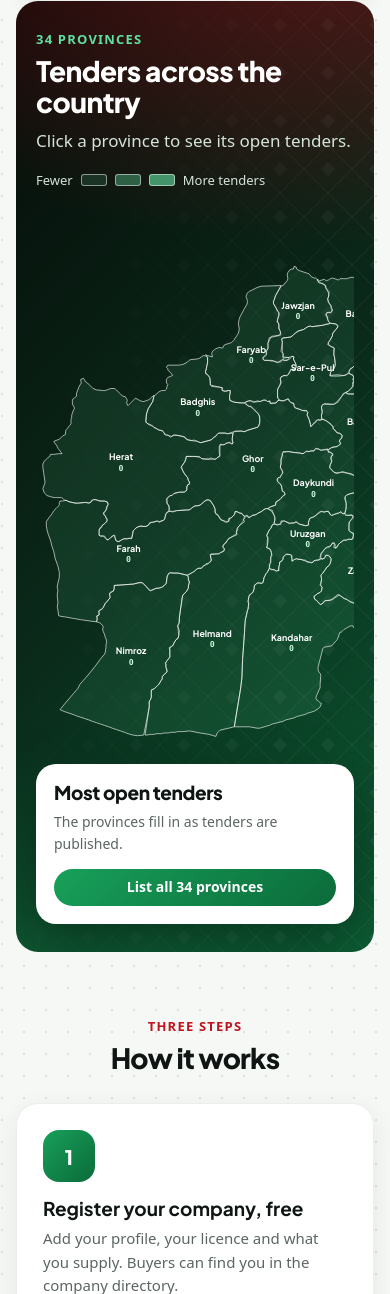
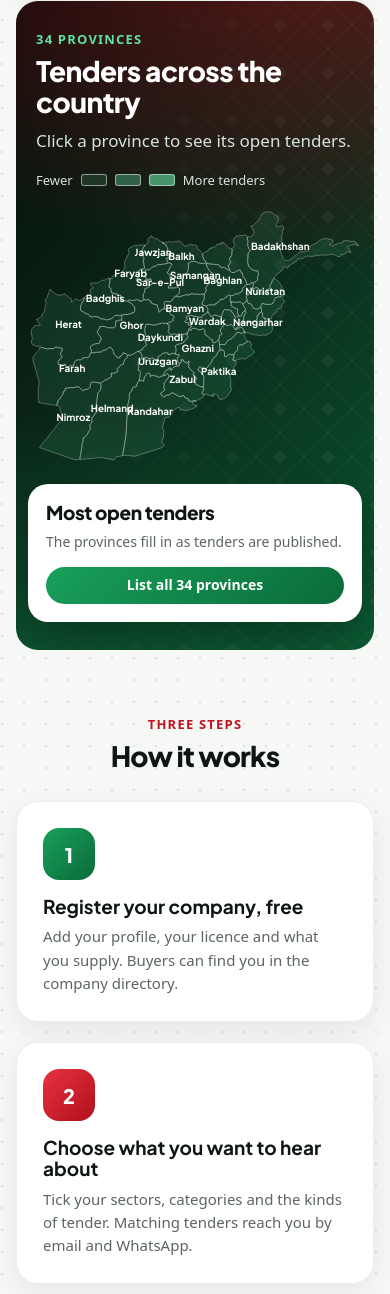
Before and after one commit to fidatech/tenders-af, a Laravel app: page / in a window 390 px wide. Shown: the part 2930-4224 px from the top of the page. Run offline with Laravel 12, Linux system fonts and the light colour scheme; data comes from the database, SQL or seed files in the repository; tables that the repository leaves empty hold one stand-in row (values such as "Sample post"); some libraries are stand-ins or nearby versions.

Commit message:
Province map fits the phone screen: no fixed width, scaled labels, tap preview
Co-Authored-By: Claude Opus 5.5 <noreply@anthropic.com>
Claude-Session: https://claude.ai/code/session_01SyW6EvaoFonGZnezgkRvGp

```diff
--- a/public/css/site.css
+++ b/public/css/site.css
@@ -140,8 +140,30 @@ p { margin: 0; }
 .legend { display: flex; align-items: center; gap: 8px; font-size: 13px; color: #D5E4DB; }
 .legend i { width: 26px; height: 12px; border-radius: 3px; border: 1px solid rgba(255,255,255,.5); }
 .mapwrap { position: relative; margin-top: 18px; }
-.mapscroll { overflow-x: auto; }
-.afmap { display: block; width: 100%; min-width: 700px; }
+/* the province map always fits the width of its box: no fixed width, no sideways scrolling */
+.mapscroll { width: 100%; max-width: 100%; min-width: 0; }
+.afmap-stage { position: relative; width: 100%; max-width: 100%; }
+.afmap { display: block; width: 100%; max-width: 100%; height: auto; aspect-ratio: 1020 / 781; touch-action: manipulation; }
+.afmap a { outline: none; }
+.afmap a:focus-visible path { stroke: var(--mint); stroke-width: 4; }
+.afmap-tip { position: absolute; z-index: 3; transform: translate(-50%, calc(-100% - 12px)); background: #fff; color: var(--ink); border-radius: 12px; padding: 8px 12px; box-shadow: 0 12px 30px rgba(0,0,0,.35); text-align: center; pointer-events: none; width: max-content; max-width: min(220px, 92%); }
+.afmap-tip.below { transform: translate(-50%, 16px); }
+.afmap-tip b { display: block; font: 700 14px/1.2 var(--head); }
+.afmap-tip span { display: block; margin-top: 2px; font-size: 12px; color: var(--muted); }
+.afmap-tip .afmap-go { pointer-events: auto; display: block; margin-top: 8px; padding: 8px 12px; border-radius: 999px; background: var(--g-green); color: #fff; font-weight: 600; font-size: 13px; text-decoration: none; }
+.afmap-tip .afmap-go[hidden] { display: none; }
+@media (max-width: 640px) {
+    /* names are drawn in map units; on a phone only the large provinces keep a (larger) name */
+    .afmap .lbl.small, .afmap .n { display: none; }
+    .afmap .lbl.big { font-size: 30px; }
+    .afmap a path { stroke-width: 2; }
+    #map .mapwrap, .panel .mapwrap { margin-left: -8px; margin-right: -8px; }
+}
+@media (min-width: 641px) and (max-width: 900px) {
+    .afmap .lbl.small { font-size: 15px; }
+    .afmap .lbl.big { font-size: 19px; }
+    .afmap .n { font-size: 16px; }
+}
 .afmap a path { fill: #5FE0A0; stroke: #fff; stroke-opacity: .75; stroke-width: 1.2; stroke-linejoin: round; transition: fill-opacity .15s; }
 .afmap a:hover path, .afmap a:focus path { fill-opacity: .85 !important; stroke-width: 3; }
 .afmap text { fill: #fff; font-family: var(--head); font-weight: 700; pointer-events: none; text-anchor: middle; }
--- /dev/null
+++ b/public/js/afmap.js
@@ -0,0 +1,63 @@
+/*
+ * The province map (resources/views/site/_map.blade.php).
+ * With a mouse: the name and the number of open tenders follow the pointer; a click opens the province.
+ * With a finger: the first tap on a province shows its name, its number and a "See tenders" link;
+ * a second tap on the same province opens it. The tip never leaves the map's box.
+ */
+(function () {
+    'use strict';
+    var touch = false;
+    window.addEventListener('touchstart', function () { touch = true; }, { passive: true, once: true });
+
+    document.querySelectorAll('.afmap-stage').forEach(function (stage) {
+        var tip = stage.querySelector('.afmap-tip');
+        var go = tip.querySelector('.afmap-go');
+        var chosen = null;
+
+        function label(n) {
+            return n === 0 ? 'No open tenders yet' : n === 1 ? '1 open tender' : n.toLocaleString() + ' open tenders';
+        }
+
+        function show(link, x, y, withLink) {
+            tip.querySelector('b').textContent = link.getAttribute('data-name');
+            tip.querySelector('span').textContent = label(+link.getAttribute('data-count'));
+            go.hidden = !withLink;
+            go.href = link.getAttribute('href');
+            tip.hidden = false;
+            var box = stage.getBoundingClientRect();
+            var half = tip.offsetWidth / 2 + 4;
+            var left = Math.min(Math.max(x - box.left, half), box.width - half);
+            var top = y - box.top;
+            // too close to the top edge: show the tip below the finger instead of above it
+            tip.classList.toggle('below', top < tip.offsetHeight + 20);
+            tip.style.left = left + 'px';
+            tip.style.top = top + 'px';
+        }
+
+        function hide() {
+            tip.hidden = true;
+            chosen = null;
+        }
+
+        stage.querySelectorAll('.afmap a').forEach(function (link) {
+            link.addEventListener('mousemove', function (e) { if (!touch) show(link, e.clientX, e.clientY, false); });
+            link.addEventListener('mouseleave', function () { if (!touch) hide(); });
+            link.addEventListener('focus', function () {
+                var r = link.getBoundingClientRect();
+                show(link, r.left + r.width / 2, r.top + r.height / 2, false);
+            });
+            link.addEventListener('blur', function () { if (!touch) hide(); });
+            link.addEventListener('click', function (e) {
+                if (!touch || chosen === link) return; // a mouse click, or the second tap: open the province
+                e.preventDefault();
+                chosen = link;
+                var r = link.getBoundingClientRect();
+                show(link, e.clientX || r.left + r.width / 2, e.clientY || r.top + r.height / 2, true);
+            });
+        });
+
+        document.addEventListener('click', function (e) { if (chosen && !stage.contains(e.target)) hide(); });
+        document.addEventListener('keydown', function (e) { if (e.key === 'Escape') hide(); });
+        window.addEventListener('resize', hide);
+    });
+})();
--- a/resources/views/site/_map.blade.php
+++ b/resources/views/site/_map.blade.php
@@ -1,13 +1,26 @@
-{{-- the 34 provinces; a click on one opens its tenders --}}
-<svg class="afmap" role="group" aria-label="Map of Afghanistan with its 34 provinces. Choose a province to see its open tenders." viewBox="-10 -10 1020 781">
+{{--
+    The 34 provinces; a click on one opens its tenders. The drawing scales with its box (viewBox and
+    width: 100%), so it always fits the width of the page. On a phone the small provinces lose their
+    printed names (they would be too small to read) and a tap shows the name and the number of open
+    tenders first; a second tap, or the link in the tip, opens the province (public/js/afmap.js).
+--}}
+<div class="afmap-stage">
+    <svg class="afmap" role="group" aria-label="Map of Afghanistan with its 34 provinces. Choose a province to see its open tenders." viewBox="-10 -10 1020 781" preserveAspectRatio="xMidYMid meet">
         @foreach ($map as $shape)
-        <a href="{{ route('site.province', ['slug' => $shape['slug']]) }}" aria-label="{{ $shape['name'] }}: {{ $shape['count'] }} open tenders"><title>{{ $shape['name'] }}: {{ $shape['count'] }} open tenders</title><path d="{{ $shape['d'] }}" style="fill-opacity: {{ $shape['shade'] }}"/></a>
+            <a href="{{ route('site.province', ['slug' => $shape['slug']]) }}" data-name="{{ $shape['name'] }}" data-count="{{ $shape['count'] }}" aria-label="{{ $shape['name'] }}: {{ $shape['count'] }} open tenders"><title>{{ $shape['name'] }}: {{ $shape['count'] }} open tenders</title><path d="{{ $shape['d'] }}" style="fill-opacity: {{ $shape['shade'] }}"/></a>
         @endforeach
         @foreach ($map as $shape)
             @if ($shape['w'] >= 100)
-            <text x="{{ $shape['x'] }}" y="{{ $shape['y'] - 1 }}" font-size="13">{{ $shape['name'] }}</text><text class="n" x="{{ $shape['x'] }}" y="{{ $shape['y'] + 14 }}">{{ $shape['count'] }}</text>
+                <text class="lbl big" x="{{ $shape['x'] }}" y="{{ $shape['y'] - 1 }}" font-size="13">{{ $shape['name'] }}</text><text class="n" x="{{ $shape['x'] }}" y="{{ $shape['y'] + 14 }}">{{ $shape['count'] }}</text>
             @else
-            <text x="{{ $shape['x'] }}" y="{{ $shape['y'] + 3 }}" font-size="10.5">{{ $shape['name'] }}</text>
+                <text class="lbl small" x="{{ $shape['x'] }}" y="{{ $shape['y'] + 3 }}" font-size="10.5">{{ $shape['name'] }}</text>
             @endif
         @endforeach
     </svg>
+    <div class="afmap-tip" role="status" aria-live="polite" hidden><b></b><span></span><a class="afmap-go" href="#">See tenders</a></div>
+</div>
+@once
+    @push('scripts')
+        <script src="{{ asset_v('js/afmap.js') }}" defer></script>
+    @endpush
+@endonce
```
Lines whose indentation alone changed are shown as unchanged.
